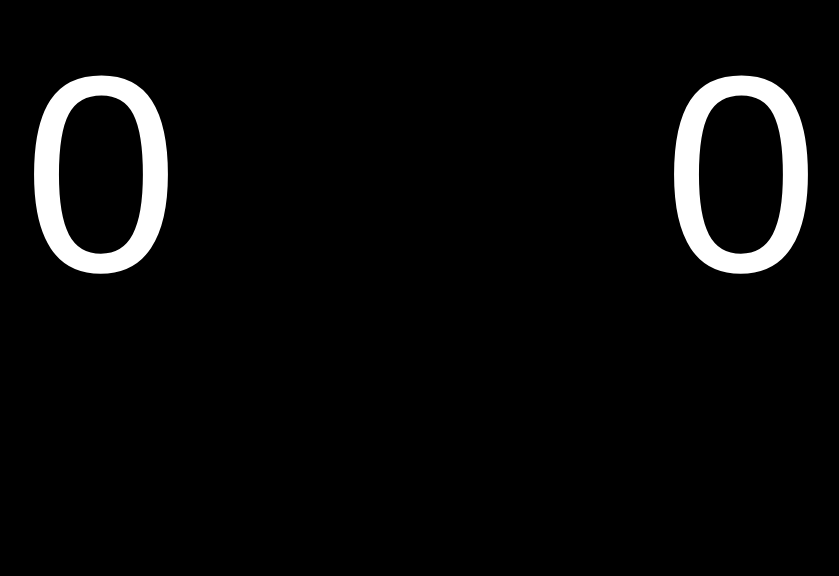
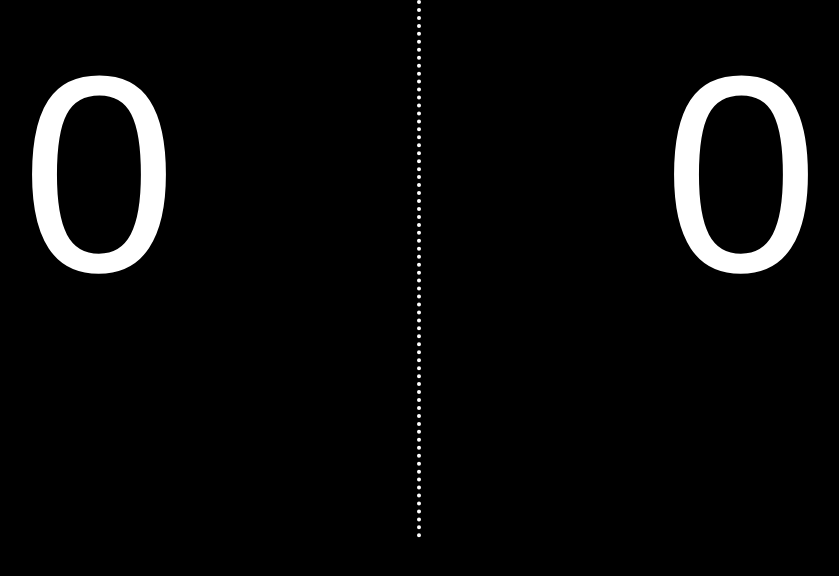
Before and after one commit to theverything/pongitron, a website: page public/index.html in a window 1280 px wide. Shown: the whole page, without its empty margins (219-1058 px from the left). Drawn offline with Linux system fonts and the light colour scheme.

Commit message:
added dotted line

```diff
--- a/public/index.html
+++ b/public/index.html
@@ -13,7 +13,7 @@
     <div id="flash2" ng-show="flash2"></div>
     <div class="container-fluid">
       <div class="row">
-        <div class="col-xs-6">
+        <div class="col-xs-6 dot">
           <h1 class="text-center">{{player1.score}}</h1>
         </div>
         <div class="col-xs-6">
--- a/style.css
+++ b/style.css
@@ -27,3 +27,11 @@ h1 {
   height: 100%;
   width: 100%;
 }
+
+.dot {
+  border-right: 4px dotted white;
+}
+
+.col-xs-6 {
+  padding-bottom: 200px;
+}
```
